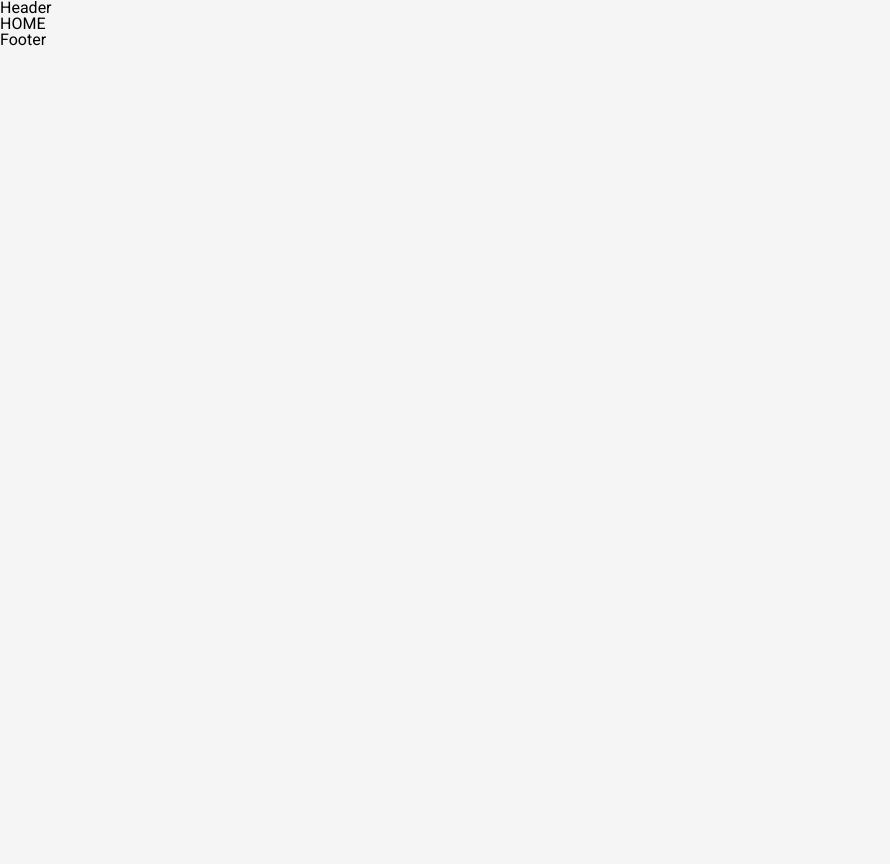
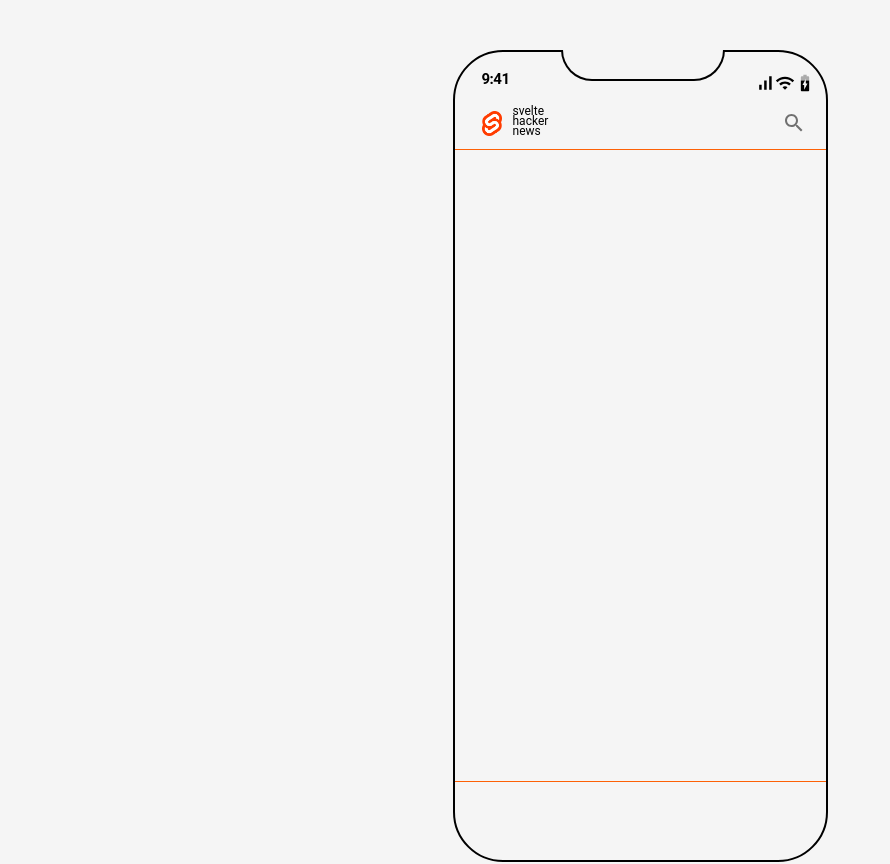
Before and after one commit to jeondoh/haker-news, a React (Create React App) app: page / in a window 1280 px wide. Shown: the whole page, without its empty margins (0-890 px from the left). Before the commit the page ends 800 px from the top, so only its background shows below. Built offline with nearby package versions, Linux system fonts and the light colour scheme; a web font is replaced by a local one.

Commit message:
feat: make header & footer
todo: dark&light toggle mode, get current time

```diff
--- a/public/index.html
+++ b/public/index.html
@@ -1,5 +1,5 @@
 <!DOCTYPE html>
-<html lang="en">
+<html lang="ko">
   <head>
     <meta charset="utf-8" />
     <link rel="icon" href="%PUBLIC_URL%/favicon.ico" />
@@ -24,7 +24,7 @@
       work correctly both with client-side routing and a non-root public URL.
       Learn how to configure a non-root public URL by running `npm run build`.
     -->
-    <title>React App</title>
+    <title>Hacker News</title>
   </head>
   <body>
     <noscript>You need to enable JavaScript to run this app.</noscript>
--- a/src/App.tsx
+++ b/src/App.tsx
@@ -2,21 +2,21 @@ import { useRecoilValue } from "recoil";
 import { darkTheme, lightTheme } from "./theme/theme";
 import { ThemeProvider } from "styled-components";
 import { isDarkAtom } from "./atom";
-import GlobalStyle from "./GlobalStyle";
+import GlobalStyle from "./styles/GlobalStyle";
 import { ReactQueryDevtools } from "react-query/devtools";
 import Router from "./router/Router";
 
 function App() {
   const isDark = useRecoilValue(isDarkAtom);
   return (
-    /* Dark & Light 모드 (미완) */
+    /* TODO : Dark & Light 모드 (미완) */
     <ThemeProvider theme={isDark ? darkTheme : lightTheme}>
       {/* RESET CSS 컴포넌트 */}
       <GlobalStyle />
       {/* 라우터 관리 */}
       <Router />
       {/* react-query 브라우저 디버깅 */}
-      <ReactQueryDevtools initialIsOpen={true} />{" "}
+      <ReactQueryDevtools initialIsOpen={true} />
     </ThemeProvider>
   );
 }
--- a/src/router/Footer.tsx
+++ b/src/router/Footer.tsx
@@ -1,3 +1,5 @@
+import { Wrapper } from "../styles/FooterStyle";
+
 export default function Footer() {
-  return <div>Footer</div>;
+  return <Wrapper></Wrapper>;
 }
--- a/src/router/Header.tsx
+++ b/src/router/Header.tsx
@@ -1,3 +1,48 @@
-export default function Header(){
-  return <div>Header</div>
+import {
+  Wrapper,
+  CenterCircle,
+  MobileInfo,
+  LogoSearchBar,
+  LogoImg,
+  LogoText,
+  Search,
+  MobileTime,
+  InfoWrapper,
+  Infos,
+} from "../styles/HeaderStyle";
+import SearchIcon from "@material-ui/icons/Search";
+import SignalCellularAltIcon from "@material-ui/icons/SignalCellularAlt";
+import WifiIcon from "@material-ui/icons/Wifi";
+import BatteryCharging80Icon from "@material-ui/icons/BatteryCharging80";
+
+export default function Header() {
+  return (
+    <Wrapper>
+      <CenterCircle />
+      <MobileInfo>
+        {/* TODO : MobileTime 현재시간을 변경 */}
+        <MobileTime>9:41</MobileTime>
+        <InfoWrapper>
+          <Infos>
+            <SignalCellularAltIcon fontSize="small" />
+            <WifiIcon fontSize="small" />
+            <BatteryCharging80Icon fontSize="small" />
+          </Infos>
+        </InfoWrapper>
+      </MobileInfo>
+      <LogoSearchBar>
+        <LogoImg src={require("../images/Logo.png")} alt="Logo" />
+        <LogoText>
+          svelte
+          <br />
+          hacker
+          <br />
+          news
+        </LogoText>
+        <Search>
+          <SearchIcon color="action" />
+        </Search>
+      </LogoSearchBar>
+    </Wrapper>
+  );
 }
--- a/src/router/Home.tsx
+++ b/src/router/Home.tsx
@@ -1,3 +1,10 @@
 export default function Home() {
-  return <div>HOME</div>;
+  return (
+    <div>
+      <div style={{ height: "631px", overflow: "auto" }}>
+        <div style={{ height: "500px" }} />
+        <div style={{ height: "500px" }} />
+      </div>
+    </div>
+  );
 }
--- /dev/null
+++ b/src/styles/FooterStyle.ts
@@ -0,0 +1,11 @@
+import styled from "styled-components";
+
+export const Wrapper = styled.div`
+  position: relative;
+  width: 100%;
+  height: 83px;
+  bottom: 0;
+  border-radius: 0 0 50px 50px;
+  overflow: hidden;
+  border-top: 1px solid #fd6106;
+`;
--- a/src/GlobalStyle.tsx
+++ b/src/styles/GlobalStyle.tsx
@@ -37,10 +37,6 @@ const GlobalStyle = createGlobalStyle`
     display: none;
   }
 
-  body {
-    line-height: 1;
-  }
-
   menu, ol, ul {
     list-style: none;
   }
@@ -65,15 +61,26 @@ const GlobalStyle = createGlobalStyle`
   }
 
   body {
+    line-height: 1;
     font-family: 'Roboto', Pretendard, sans-serif;
+    font-style: normal;
     background-color: ${(props) => props.theme.bgColor};
     color: ${(props) => props.theme.textColor};
+    margin-top: 50px;
   }
 
   a {
     text-decoration: none;
     color: inherit;
   }
+
+  #root{
+    height: 812px;
+    width: 375px;
+    border: solid black 2px;
+    margin: 0 auto;
+    border-radius: 50px;
+  }
 `;
 
 export default GlobalStyle;
--- /dev/null
+++ b/src/styles/HeaderStyle.ts
@@ -0,0 +1,81 @@
+import styled from "styled-components";
+
+export const Wrapper = styled.div`
+  position: relative;
+  height: 98px;
+`;
+/* 모바일 상단 중간 DIV */
+export const CenterCircle = styled.div`
+  position: absolute;
+  width: 164px;
+  height: 31px;
+  top: -2px;
+  left: 106px;
+  background-color: ${(props) => props.theme.bgColor};
+  border-radius: 0 0 80px 80px;
+  border: 2px solid black;
+  border-top: 0 solid black;
+  overflow: hidden;
+`;
+/* 시간, 배터리, WIFI, 데이터 수신량 표기 DIV */
+export const MobileInfo = styled.div`
+  width: 100%;
+  height: 44px;
+  border-radius: 50px 50px 0 0;
+  overflow: hidden;
+`;
+/* 시간 */
+export const MobileTime = styled.span`
+  position: absolute;
+  width: 54px;
+  height: 20px;
+  left: 27px;
+  top: 17px;
+  font-weight: 600;
+  font-size: 15px;
+  line-height: 20px;
+  letter-spacing: -0.5px;
+`;
+/* 데이터 수신량, WIFI, 배터리 Wrapper */
+export const InfoWrapper = styled.div`
+  position: absolute;
+  width: 66.66px;
+  height: 11.34px;
+  left: 297.67px;
+  top: 21.33px;
+`;
+export const Infos = styled.div`
+  display: flex;
+  justify-content: center;
+  align-items: center;
+`;
+
+/* 로고, 검색창 DIV */
+export const LogoSearchBar = styled.div`
+  position: relative;
+  width: 100%;
+  height: 54px;
+  border-bottom: 1px solid #fd6106;
+`;
+/* 로고 */
+export const LogoImg = styled.img`
+  position: absolute;
+  width: 20px;
+  height: 24.83px;
+  left: 27px;
+  top: 15px;
+`;
+/* 로고명 */
+export const LogoText = styled.span`
+  position: absolute;
+  top: 10px;
+  left: 58px;
+  font-weight: 400;
+  font-size: 12px;
+  line-height: 10.22px;
+`;
+export const Search = styled.div`
+  position: absolute;
+  top: 15px;
+  right: 20px;
+`;
```
Also changed, not shown: src/images/Logo.png (added).
